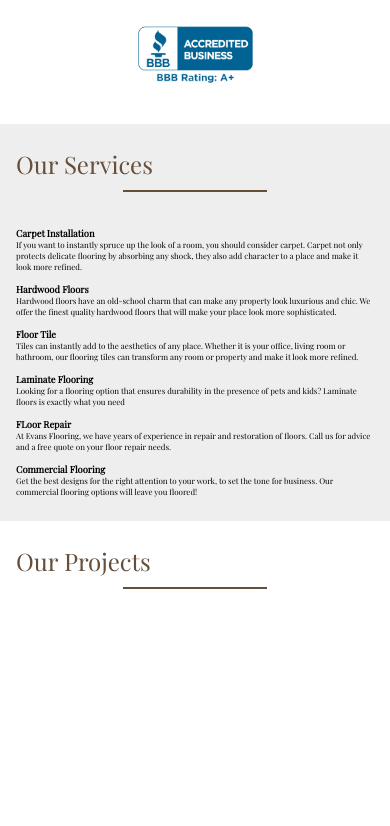
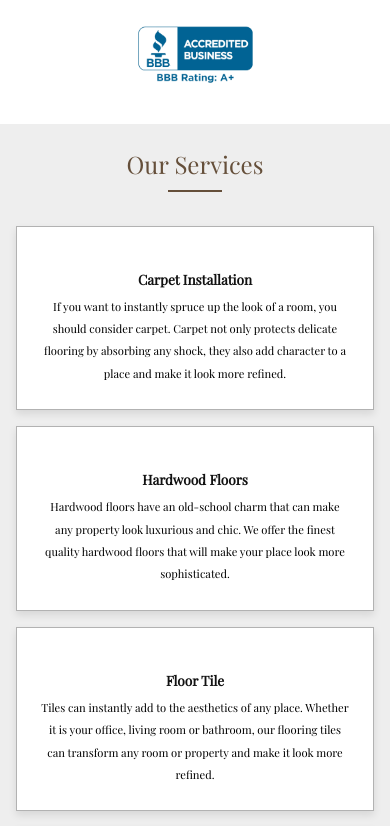
Before and after one commit to Shrabya35/Flooring, a plain HTML site: page index.html in a window 390 px wide. Shown: the part 730-1556 px from the top of the page. Before the commit the page ends 1433 px from the top, so only its background shows below. Drawn offline with nearby package versions, Linux system fonts and the light colour scheme; some packages are replaced by stand-ins of ours; a script that the page names is missing.

Commit message:
Light Gallery

```diff
--- a/style.css
+++ b/style.css
@@ -193,11 +193,14 @@
 
                     .services {
                         background-color: var(--light-bg);
+                        display: grid;
+                        place-items: center;
                     }
 
                     .container {
-                        display: grid;
-                        place-items: center;
+                        display: flex;
+                        gap: 1.25rem;
+                        margin-top: 1rem;
                     }
 
                     .title {
@@ -213,6 +216,74 @@
                         width: 40%;
                         margin: 10px auto;
                         border-top: 2px solid var(--color1);
+                    }
+
+                    .services .box-container {
+                        display: -ms-grid;
+                        display: grid;
+                        grid-template-columns: repeat(3, 1fr);
+                        gap: 2rem;
+                    }
+
+                    .services .box-container .box {
+                        text-align: center;
+                        padding: 3rem;
+                        background: var(--white);
+                        -webkit-box-shadow: var(--box-shadow);
+                        box-shadow: var(--box-shadow);
+                        border: var(--border);
+                    }
+
+                    .services .box-container .box:hover img {
+                        -webkit-transform: translateY(-1rem);
+                        transform: translateY(-1rem);
+                    }
+
+                    .services .box-container .box img {
+                        height: 7rem;
+                        margin-bottom: .5rem;
+                        -webkit-transition: .2s linear;
+                        transition: .2s linear;
+                    }
+
+                    .services .box-container .box h3 {
+                        font-size: 1.7rem;
+                        color: var(--black);
+                        text-transform: capitalize;
+                        padding: 1rem 0;
+                    }
+
+                    .services .box-container .box p {
+                        font-size: 1.4rem;
+                        color: var(--light-color);
+                        line-height: 2;
+                    }
+
+                    .projects {
+                        display: grid;
+                        place-items: center;
+                    }
+
+                    .projects .box-container {
+                        display: grid;
+                        grid-template-columns: repeat(3, 1fr);
+                        gap: 2rem;
+                    }
+
+                    .projects .box-container .box:hover .image img {
+                        transform: scale(1.1);
+                    }
+
+                    .projects .box-container .box .image {
+                        height: 40rem;
+                        overflow: hidden;
+                    }
+
+                    .projects .box-container .box .image img {
+                        height: 100%;
+                        width: 100%;
+                        object-fit: cover;
+                        transition: .2s linear;
                     }
 
                     @media (max-width: 1200px) {
@@ -275,6 +346,14 @@
                         .home .slide .content h3 {
                             font-size: 3rem;
                         }
+                        .services .box-container {
+                            -ms-grid-columns: (minmax(25rem, 1fr))[auto-fit];
+                            grid-template-columns: repeat(auto-fit, minmax(25rem, 1fr));
+                        }
+                        .projects .box-container {
+                            display: grid;
+                            grid-template-columns: repeat(auto-fit, minmax(30rem, 1fr));
+                        }
                     }
 
                     @media (max-width: 450px) {
```
